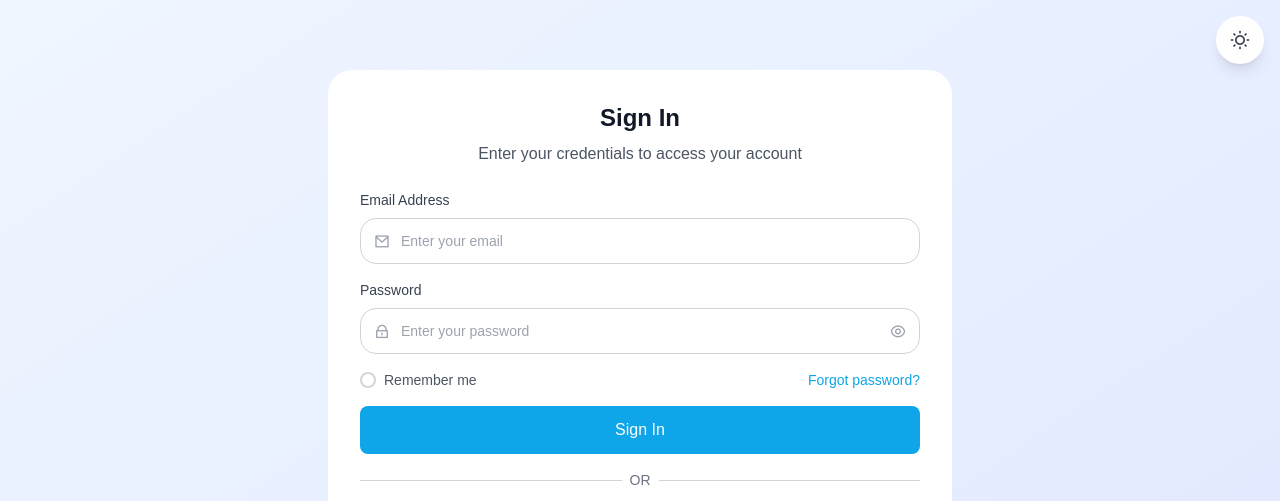
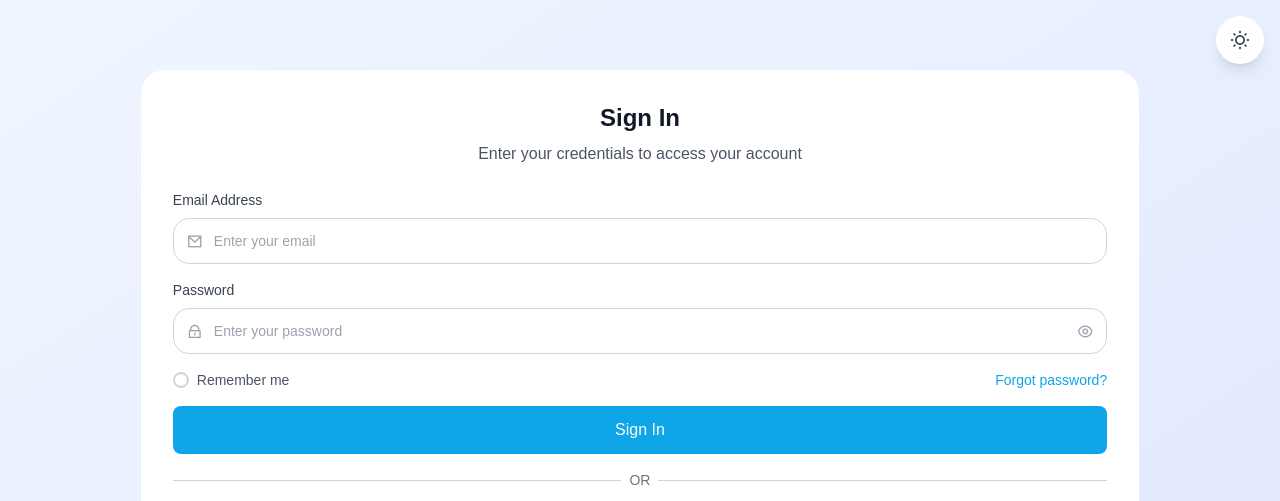
Before and after one commit to A-N-U-S-I-N/Dynamic-QR, a website: page client/public/Login-and-Sign-In-Page.html in a window 1280 px wide. Shown: the top 501 px of the page. Drawn offline with nearby package versions, Linux system fonts and the light colour scheme.

Commit message:
Update Login-and-Sign-In-Page.html

```diff
--- a/client/public/Login-and-Sign-In-Page.html
+++ b/client/public/Login-and-Sign-In-Page.html
@@ -64,7 +64,7 @@
 
 		<div class="min-h-screen flex items-center justify-center p-4">
 			<div class="w-full flex justify-center">
-				<div class="slide-container w-[35%] sm:w-[50%]">
+				<div class="slide-container w-[35%] md:w-[80%]">
 					<div class="slide-wrapper" id="slideWrapper">
 						<div
 							class="slide-panel bg-white dark:bg-gray-800 rounded-2xl p-8"
```
